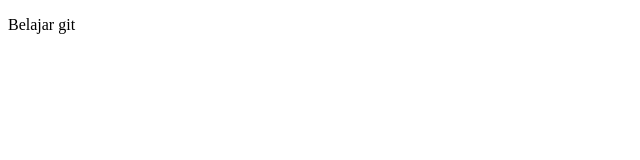
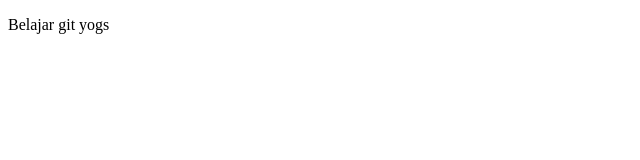
Before and after one commit to bayunuriman14/coba, a plain HTML site: page index.html in a window 1280 px wide. Shown: the full height of the page, 0-640 px from the left. Drawn offline with Linux system fonts and the light colour scheme.

Commit message:
edit sedikit

```diff
--- a/index.html
+++ b/index.html
@@ -6,6 +6,6 @@
 </head>
 <body>
 
-	<p>Belajar git</p>
+	<p>Belajar git yogs</p>
 </body>
 </html>
```
